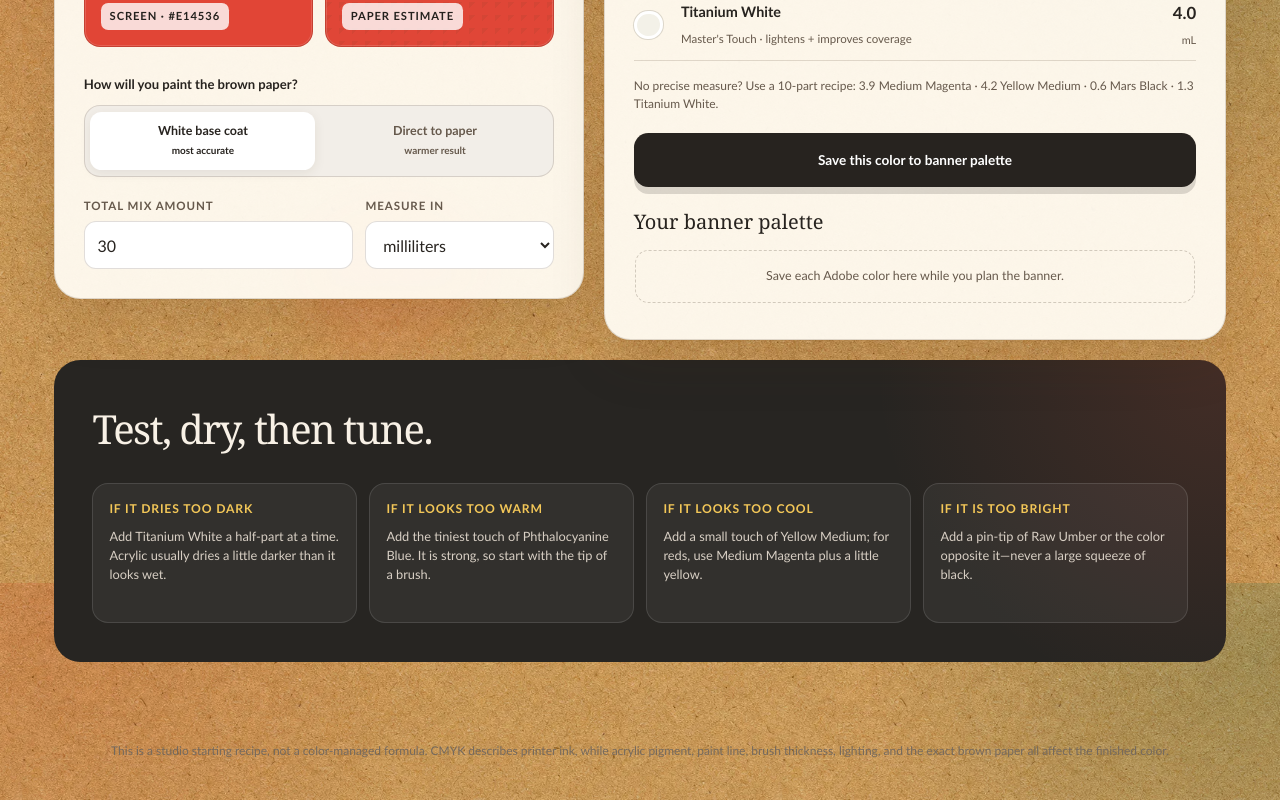
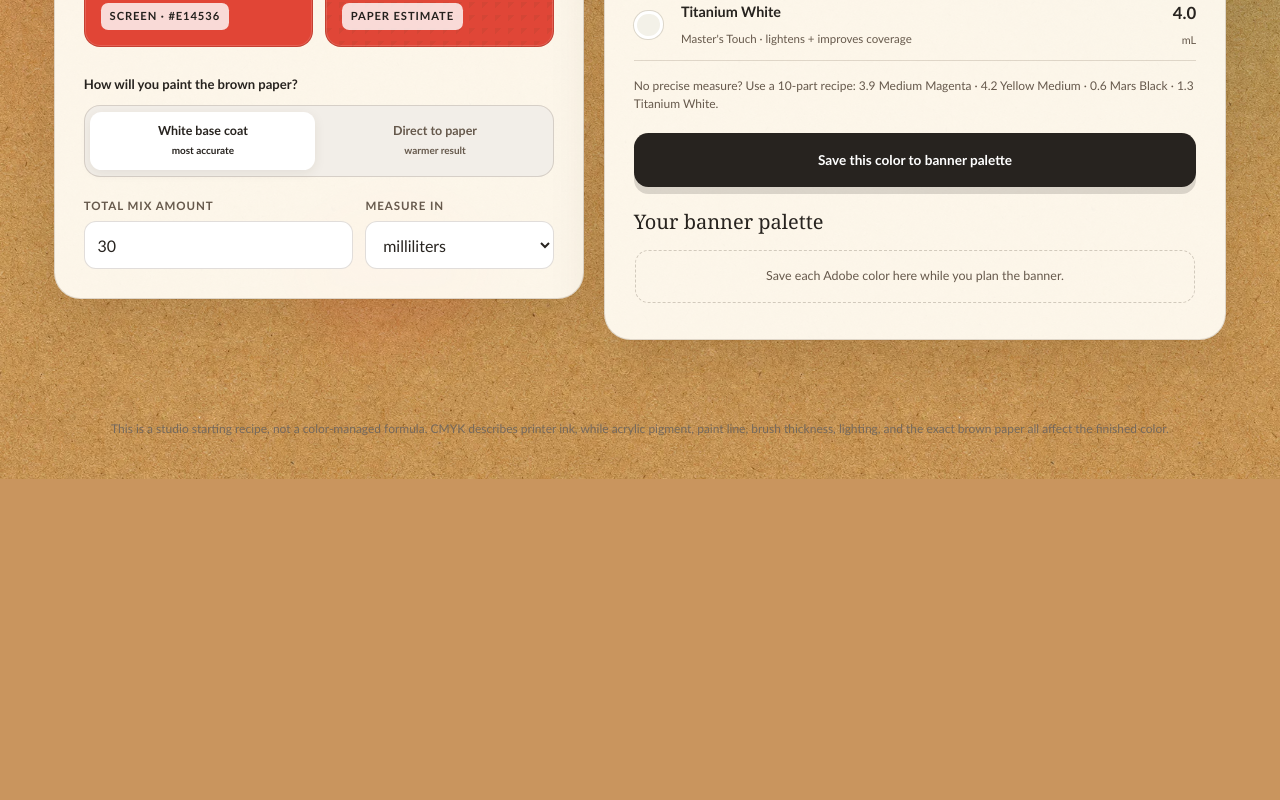
Before and after one commit to JudeRiley1/PaintCalculator, a Next.js app: page / in a window 1280 px wide. Shown: the part 1017-1817 px from the top of the page. After the commit the page ends 1496 px from the top, so only its background shows below. Built offline with nearby package versions, Linux system fonts and the light colour scheme.

Commit message:
Remove dry swatch guide section

```diff
--- a/app/globals.css
+++ b/app/globals.css
@@ -731,54 +731,6 @@ input[type="range"] {
   font-weight: 900;
 }
 
-.guide {
-  margin-top: 1.25rem;
-  padding: clamp(1.5rem, 4vw, 2.4rem);
-  border-radius: 1.65rem;
-  background:
-    radial-gradient(circle at 100% 0, rgba(232, 93, 63, 0.15), transparent 22rem),
-    #272522;
-  color: #f8f1e6;
-}
-
-.guide h2 {
-  margin-bottom: 1.5rem;
-  font-family: Georgia, "Times New Roman", serif;
-  font-size: clamp(1.7rem, 4vw, 2.5rem);
-  font-weight: 400;
-  letter-spacing: -0.04em;
-}
-
-.guide-grid {
-  display: grid;
-  grid-template-columns: repeat(4, 1fr);
-  gap: 0.8rem;
-}
-
-.guide-card {
-  min-height: 8.8rem;
-  padding: 1rem;
-  border: 1px solid rgba(255, 255, 255, 0.12);
-  border-radius: 1rem;
-  background: rgba(255, 255, 255, 0.05);
-}
-
-.guide-card b {
-  display: block;
-  margin-bottom: 0.55rem;
-  color: #f3c758;
-  font-size: 0.76rem;
-  letter-spacing: 0.07em;
-  text-transform: uppercase;
-}
-
-.guide-card p {
-  margin: 0;
-  color: #d8cfc4;
-  font-size: 0.8rem;
-  line-height: 1.5;
-}
-
 .footer-note {
   max-width: 1220px;
   margin: 0 auto;
@@ -807,9 +759,6 @@ input[type="range"] {
     position: static;
   }
 
-  .guide-grid {
-    grid-template-columns: 1fr 1fr;
-  }
 }
 
 @media (max-width: 560px) {
@@ -857,13 +806,6 @@ input[type="range"] {
     min-height: 6rem;
   }
 
-  .guide-grid {
-    grid-template-columns: 1fr;
-  }
-
-  .guide-card {
-    min-height: auto;
-  }
 }
 
 @media (prefers-reduced-motion: reduce) {
--- a/app/paint-calculator.tsx
+++ b/app/paint-calculator.tsx
@@ -474,27 +474,6 @@ export function PaintCalculator() {
           </section>
         </div>
 
-        <section className="guide">
-          <h2>Test, dry, then tune.</h2>
-          <div className="guide-grid">
-            <article className="guide-card">
-              <b>If it dries too dark</b>
-              <p>Add Titanium White a half-part at a time. Acrylic usually dries a little darker than it looks wet.</p>
-            </article>
-            <article className="guide-card">
-              <b>If it looks too warm</b>
-              <p>Add the tiniest touch of Phthalocyanine Blue. It is strong, so start with the tip of a brush.</p>
-            </article>
-            <article className="guide-card">
-              <b>If it looks too cool</b>
-              <p>Add a small touch of Yellow Medium; for reds, use Medium Magenta plus a little yellow.</p>
-            </article>
-            <article className="guide-card">
-              <b>If it is too bright</b>
-              <p>Add a pin-tip of Raw Umber or the color opposite it—never a large squeeze of black.</p>
-            </article>
-          </div>
-        </section>
       </section>
 
       <p className="footer-note">
```
